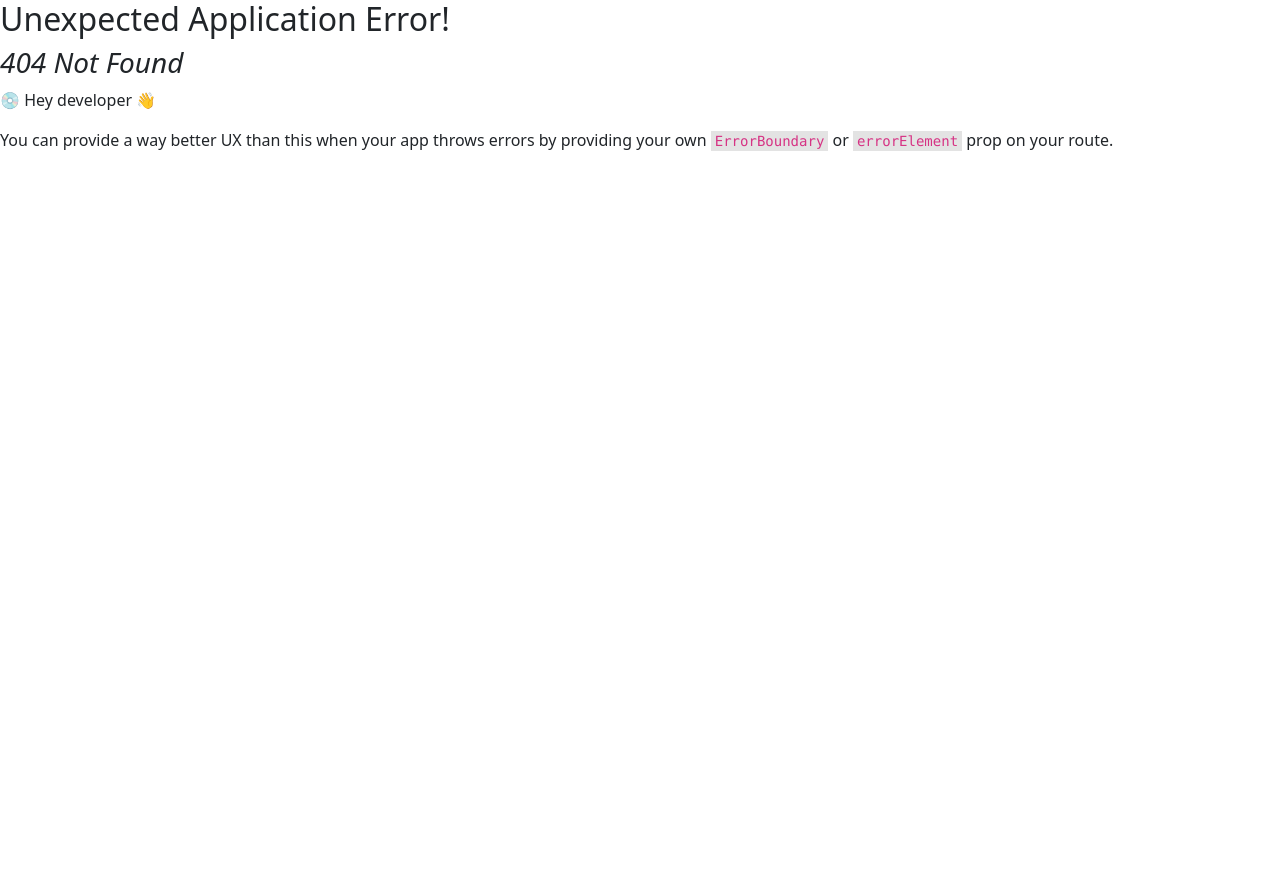
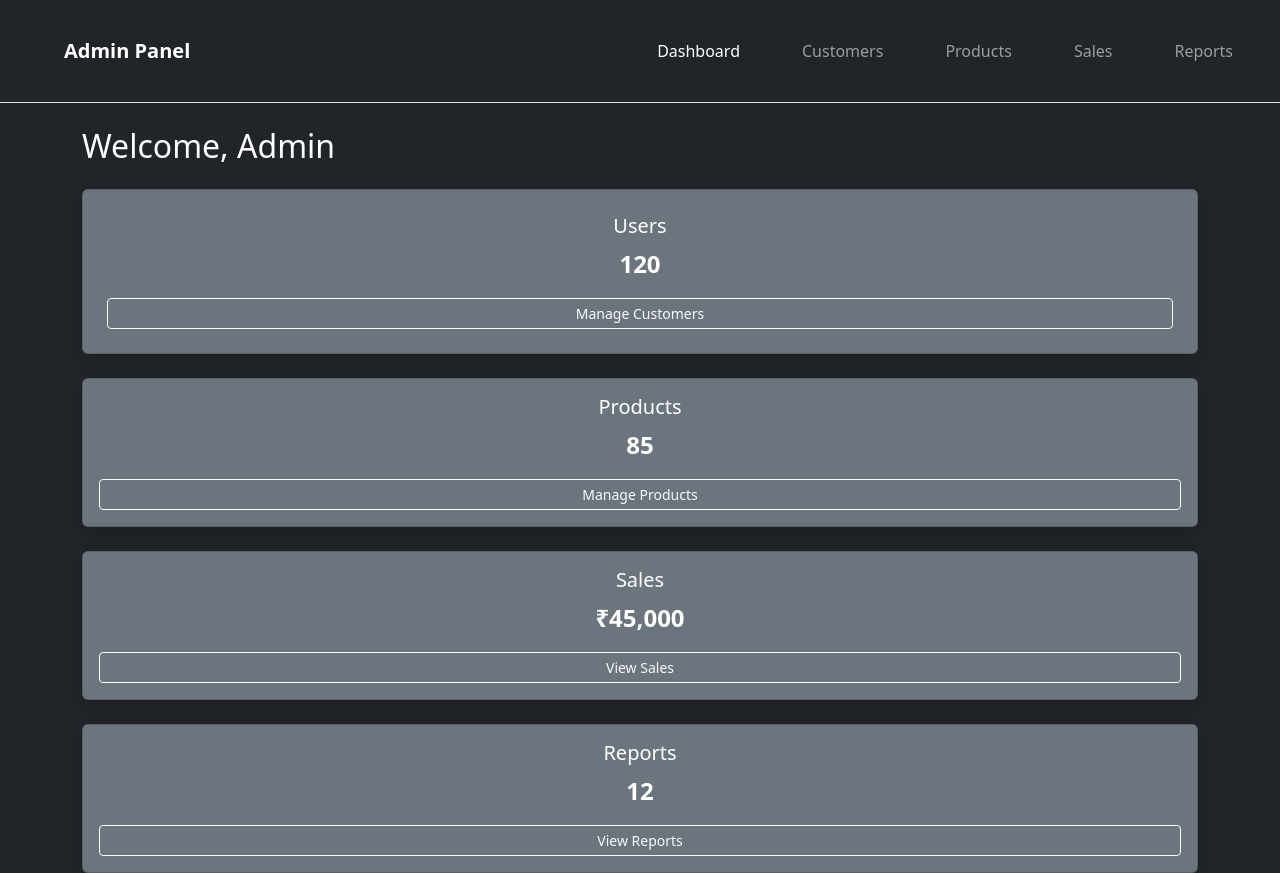
Before and after one commit to AzlanSindhi/E-Com-Store, a React (Vite) app in the folder seeds-pesticide/: page /user-module/dashboard in a window 1280 px wide. Before the commit this address had no page. Before the commit the page ends 800 px from the top, so only its background shows below. Built offline with nearby package versions, Linux system fonts and the light colour scheme.

Commit message:
cust page error to be solved

```diff
--- a/seeds-pesticide/src/App.jsx
+++ b/seeds-pesticide/src/App.jsx
@@ -6,17 +6,30 @@ import Product from './components/Products'
 import User from './components/User'
 import Signup from './components/Signup'
 import Footer from './components/Footer'
+import Dashboard from "./components/admin-module/dashboard";
+import Cust from './components/admin-module/cust'
+import Products from './components/admin-module/products'
+import Sales from './components/admin-module/sales'
+import Reports from './components/admin-module/reports'
 import { createBrowserRouter, RouterProvider, Outlet } from 'react-router-dom'
 
-// Layout with Navbar + Footer always included
-const Layout = () => {
+const PublicLayout = () => {
   return (
     <div className="d-flex flex-column min-vh-100">
       <Nav />
       <main className="flex-grow-1">
-        <Outlet /> {/* Page content will render here */}
+        <Outlet />
       </main>
       <Footer />
+    </div>
+  )
+}
+const AdminLayout = () => {
+  return (
+    <div className="d-flex flex-column min-vh-100">
+      <main className="flex-grow-1">
+        <Outlet />
+      </main>
     </div>
   )
 }
@@ -25,13 +38,24 @@ function App() {
   const router = createBrowserRouter([
     {
       path: "/",
-      element: <Layout />,  // Wrap all routes with layout
+      element: <PublicLayout />,
       children: [
         { path: "/", element: <Home /> },
         { path: "/login", element: <Login /> },
         { path: "/products", element: <Product /> },
         { path: "/user/:admin", element: <User /> },
-        { path: "/signup", element: <Signup /> }
+        { path: "/signup", element: <Signup /> },
+      ]
+    },
+    {
+      path: "/user-module",
+      element: <AdminLayout />,
+      children: [
+        { path: "dashboard", element: <Dashboard /> },
+        { path: "products", element: <Products /> },
+        { path: "sales", element: <Sales /> },
+        { path: "reports", element: <Reports /> },
+        { path: "customers", element: <Cust /> },
       ]
     }
   ])
--- a/seeds-pesticide/src/components/User.jsx
+++ b/seeds-pesticide/src/components/User.jsx
@@ -1,5 +1,5 @@
 import React, { useState } from "react";
-import { useParams, Navigate } from "react-router-dom";
+import { useParams, Navigate, NavLink } from "react-router-dom";
 
 const User = () => {
     const { admin } = useParams();
@@ -14,21 +14,27 @@ const User = () => {
 
     const handleLogin = (e) => {
         e.preventDefault();
-
         if (userId === "admin" && password === "1234") {
             setAuthenticated(true);
             setError("");
         } else {
-            setError("Invalid ID or Password ❌");
+            setError("Invalid ID or Password");
             setAuthenticated(false);
         }
     };
 
+
     if (!authenticated) {
         return (
-            <div className="d-flex justify-content-center align-items-center py-5 bg-light">
-                <div className="card shadow p-4" style={{ width: "22rem" }}>
-                    <h2 className="text-center mb-4">Login</h2>
+            <div
+                className="d-flex justify-content-center align-items-center bg-dark"
+                style={{ minHeight: "100vh" }}
+            >
+                <div
+                    className="card shadow-lg border-0 p-4"
+                    style={{ width: "22rem", borderRadius: "12px" }}
+                >
+                    <h2 className="text-center mb-4 fw-bold text-dark">Admin Login</h2>
                     <form onSubmit={handleLogin}>
                         <div className="mb-3">
                             <input
@@ -50,9 +56,15 @@ const User = () => {
                             />
                         </div>
 
-                        {error && <p className="text-danger small">{error}</p>}
+                        {error && (
+                            <p className="text-danger text-center small fw-bold">{error}</p>
+                        )}
 
-                        <button type="submit" className="btn btn-primary w-100">
+                        <button
+                            type="submit"
+                            className="btn w-100 mt-2 fw-bold"
+                            style={{ backgroundColor: "#198754", color: "white" }}
+                        >
                             Login
                         </button>
                     </form>
@@ -61,12 +73,30 @@ const User = () => {
         );
     }
 
-    // ✅ If authenticated → show Admin Panel
     return (
-        <div className="container mt-5">
-            <h1>Welcome, Admin </h1>
-            <h2 className="mt-4">🔥 Admin Panel</h2>
-            <p>Here you can manage users, settings, and data.</p>
+        <div
+            className="d-flex flex-column justify-content-center align-items-center bg-dark text-white text-center"
+            style={{ minHeight: "100vh", width: "100%", padding: "40px", gap: "20px" }}
+        >
+            <div className="mb-4">
+                <h1 className="fw-bold">Welcome, Admin</h1>
+                <p className="fs-5 text-secondary">
+                    Manage users, products, sales, and reports from here.
+                </p>
+            </div>
+
+            <NavLink
+                className="btn btn-lg px-4 py-2 fw-bold"
+                style={{
+                    background: "linear-gradient(90deg, #ff4d4d, #ff1a75)",
+                    color: "white",
+                    border: "none",
+                    borderRadius: "8px",
+                }}
+                to="/user-module/dashboard"
+            >
+                Go to Admin Panel
+            </NavLink>
         </div>
     );
 };
--- /dev/null
+++ b/seeds-pesticide/src/components/admin-module/cust.jsx
@@ -0,0 +1,54 @@
+import React from "react";
+import { NavLink } from "react-router-dom";
+
+const Users = () => {
+    const sampleUsers = [
+        { id: 1, name: "John Doe", email: "john@example.com", role: "Admin", status: "Active" },
+        { id: 2, name: "Jane Smith", email: "jane@example.com", role: "User", status: "Inactive" },
+        { id: 3, name: "David Miller", email: "david@example.com", role: "User", status: "Active" },
+        { id: 4, name: "Emily Johnson", email: "emily@example.com", role: "Moderator", status: "Active" },
+    ];
+
+    return (
+        <div className="container mt-4 bg-dark text-white p-4 rounded" style={{ minHeight: "80vh" }}>
+            <h2 className="mb-4">Customer Management</h2>
+
+            <table className="table table-dark table-striped table-hover">
+                <thead>
+                    <tr>
+                        <th>#</th>
+                        <th>Name</th>
+                        <th>Email</th>
+                        <th>Role</th>
+                        <th>Status</th>
+                        <th>Action</th>
+                    </tr>
+                </thead>
+                <tbody>
+                    {sampleUsers.map((user, index) => (
+                        <tr key={user.id}>
+                            <td>{index + 1}</td>
+                            <td>{user.name}</td>
+                            <td>{user.email}</td>
+                            <td>{user.role}</td>
+                            <td>
+                                <span className={`badge ${user.status === "Active" ? "bg-success" : "bg-danger"}`}>
+                                    {user.status}
+                                </span>
+                            </td>
+                            <td>
+                                <NavLink to={`/user-module/users/${user.id}`} className="btn btn-sm btn-outline-info me-2">
+                                    View
+                                </NavLink>
+                                <button className="btn btn-sm btn-outline-warning me-2">Edit</button>
+                                <button className="btn btn-sm btn-outline-danger">Delete</button>
+                            </td>
+                        </tr>
+                    ))}
+                </tbody>
+            </table>
+        </div>
+    );
+};
+
+export default Users;
--- /dev/null
+++ b/seeds-pesticide/src/components/admin-module/dashboard.jsx
@@ -0,0 +1,80 @@
+import React from "react";
+import { NavLink } from "react-router-dom";
+
+const Dashboard = () => {
+    return (
+        <div className="container-fluid p-0 bg-dark text-white min-vh-100">
+            <nav className="navbar navbar-expand-lg navbar-dark bg-dark px-3 border-bottom">
+                <NavLink to="/user-module/dashboard" className="navbar-brand ps-5 fw-bold">
+                    Admin Panel
+                </NavLink>
+                <div className="collapse navbar-collapse">
+                    <ul className="navbar-nav ms-auto">
+                        <li className="nav-item">
+                            <NavLink to="/user-module/dashboard" className="nav-link">Dashboard</NavLink>
+                        </li>
+                        <li className="nav-item">
+                            <NavLink to="/user-module/cust" className="nav-link">Customers</NavLink>
+                        </li>
+                        <li className="nav-item">
+                            <NavLink to="/user-module/products" className="nav-link">Products</NavLink>
+                        </li>
+                        <li className="nav-item">
+                            <NavLink to="/user-module/sales" className="nav-link">Sales</NavLink>
+                        </li>
+                        <li className="nav-item">
+                            <NavLink to="/user-module/reports" className="nav-link">Reports</NavLink>
+                        </li>
+                    </ul>
+                </div>
+            </nav>
+
+            <div className="container mt-4">
+                <h2 className="mb-4">Welcome, Admin</h2>
+                <div className="row g-4">
+                    <div className="col-12">
+                        <div className="card bg-secondary text-white shadow text-center p-4 h-100">
+                            <h5>Users</h5>
+                            <p className="fs-4 fw-bold">120</p>
+                            <NavLink to="/admin-module/cust" className="btn btn-sm btn-outline-light">
+                                Manage Customers
+                            </NavLink>
+                        </div>
+                    </div>
+
+                    <div className="col-12">
+                        <div className="card bg-secondary text-white shadow text-center p-3">
+                            <h5>Products</h5>
+                            <p className="fs-4 fw-bold">85</p>
+                            <NavLink to="/user-module/products" className="btn btn-sm btn-outline-light">
+                                Manage Products
+                            </NavLink>
+                        </div>
+                    </div>
+
+                    <div className="col-12">
+                        <div className="card bg-secondary text-white shadow text-center p-3">
+                            <h5>Sales</h5>
+                            <p className="fs-4 fw-bold">₹45,000</p>
+                            <NavLink to="/user-module/sales" className="btn btn-sm btn-outline-light">
+                                View Sales
+                            </NavLink>
+                        </div>
+                    </div>
+
+                    <div className="col-12">
+                        <div className="card bg-secondary text-white shadow text-center p-3">
+                            <h5>Reports</h5>
+                            <p className="fs-4 fw-bold">12</p>
+                            <NavLink to="/user-module/reports" className="btn btn-sm btn-outline-light">
+                                View Reports
+                            </NavLink>
+                        </div>
+                    </div>
+                </div>
+            </div>
+        </div>
+    );
+};
+
+export default Dashboard;
--- /dev/null
+++ b/seeds-pesticide/src/components/admin-module/products.jsx
@@ -0,0 +1,11 @@
+import React from "react";
+
+const Products = () => {
+    return (
+        <div>
+            <h1>Work in progress</h1>
+        </div>
+    );
+}
+
+export default Products;
--- /dev/null
+++ b/seeds-pesticide/src/components/admin-module/reports.jsx
@@ -0,0 +1,11 @@
+import React from "react";
+
+const Reports = () => {
+    return (
+        <div>
+            <h2>Reports Management - Coming Soon</h2>
+        </div>
+    );
+}
+
+export default Reports;
--- /dev/null
+++ b/seeds-pesticide/src/components/admin-module/sales.jsx
@@ -0,0 +1,11 @@
+import React from "react";
+
+const Sales = () => {
+    return (
+        <div>
+            <h2>Sales Management - Coming Soon</h2>
+        </div>
+    );
+}
+
+export default Sales;
```
